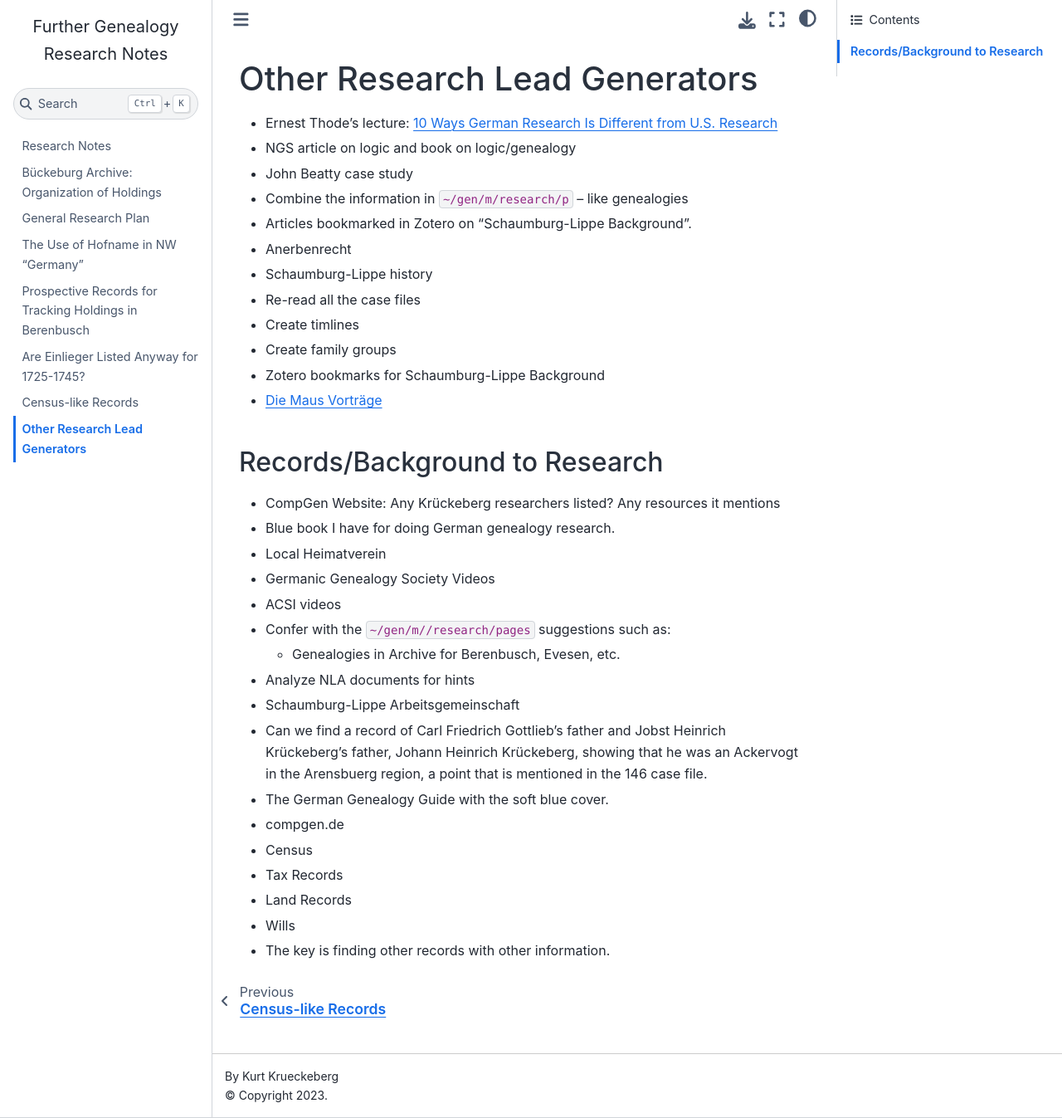
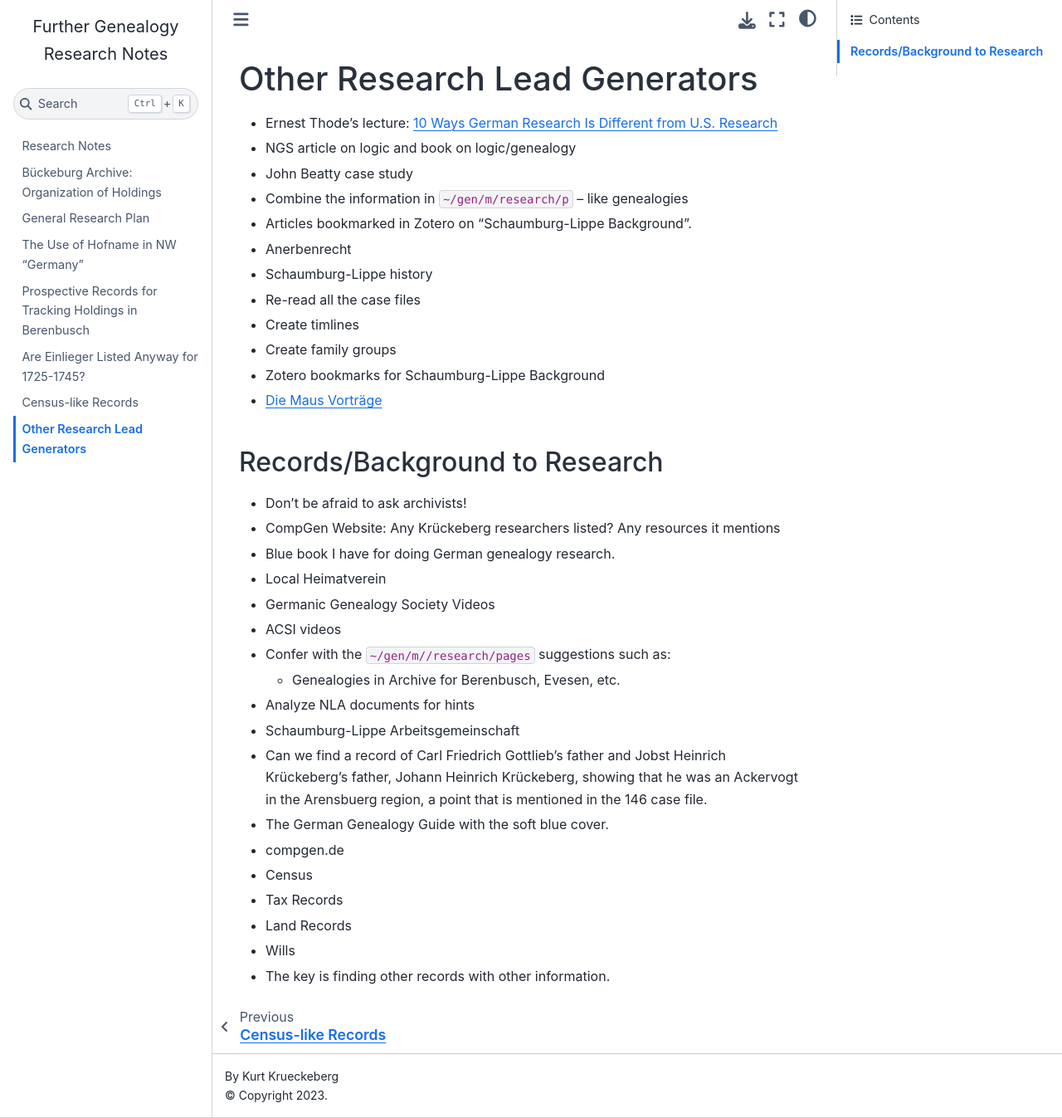
Before and after one commit to kurt-krueckeberg/sphinx-research, a Jupyter Book: the page built from research/other-research-leads.md, in a window 1280 px wide and 1347 px high. Shown: the whole window at 83% size. Built offline with Jupyter Book 1.0.4 settings and Sphinx 7.4.7 and the Sphinx Book theme 1.1.4, drawn with Linux system fonts in a browser that asks for light colours.

Commit message:
Update files

```diff
--- a/research/other-research-leads.md
+++ b/research/other-research-leads.md
@@ -16,6 +16,7 @@
 
 ## Records/Background to Research
 
+- Don't be afraid to ask archivists!
 - CompGen Website: Any Krückeberg researchers listed? Any resources it
   mentions
 - Blue book I have for doing German genealogy research.
```
